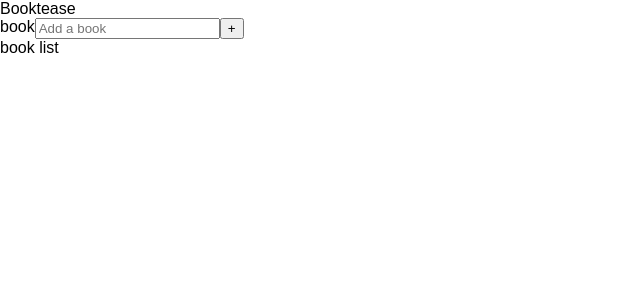
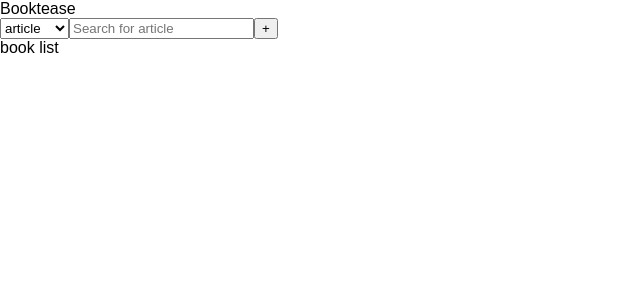
Before and after one commit to triptease/obsessive-tripping, a React (Create React App) app: page / in a window 1280 px wide. Shown: the top 300 px of the page, without its empty margins (0-640 px from the left). Built offline with nearby package versions, Linux system fonts and the light colour scheme.

Commit message:
Implement category selector

```diff
--- a/src/components/App/MagicBar/CategorySelector/CategorySelector.js
+++ b/src/components/App/MagicBar/CategorySelector/CategorySelector.js
@@ -1,8 +1,19 @@
 import React, { PureComponent } from 'react'
 
 class CategorySelector extends PureComponent {
+  onChange = event => {
+    const { setActiveCategory } = this.props
+    setActiveCategory(event.target.value)
+  }
   render() {
-    return <div>book</div>
+    const { activeCategory, categories } = this.props
+    return (
+      <select onChange={this.onChange}>
+        {categories.map(category => (
+          <option selected={category === activeCategory}>{category}</option>
+        ))}
+      </select>
+    )
   }
 }
 
--- a/src/components/App/MagicBar/MagicBar.js
+++ b/src/components/App/MagicBar/MagicBar.js
@@ -9,12 +9,27 @@ const Container = styled.section`
   display: flex;
 `
 
+const categories = ['book', 'film', 'article', 'podcast']
+
 class MagicBar extends PureComponent {
+  state = {
+    activeCategory: 'article'
+  }
+
+  setActiveCategory = activeCategory => {
+    this.setState({ activeCategory })
+  }
+
   render() {
+    const { activeCategory } = this.state
     return (
       <Container>
-        <CategorySelector />
-        <SearchBar />
+        <CategorySelector
+          activeCategory={activeCategory}
+          categories={categories}
+          setActiveCategory={this.setActiveCategory}
+        />
+        <SearchBar category={activeCategory} />
         <AddButton />
       </Container>
     )
--- a/src/components/App/MagicBar/SearchBar/SearchBar.js
+++ b/src/components/App/MagicBar/SearchBar/SearchBar.js
@@ -2,7 +2,9 @@ import React, { PureComponent } from 'react'
 
 class SearchBar extends PureComponent {
   render() {
-    return <input placeholder="Add a book" value="" />
+    const { category } = this.props
+
+    return <input placeholder={`Search for ${category}`} value="" />
   }
 }
 
```
